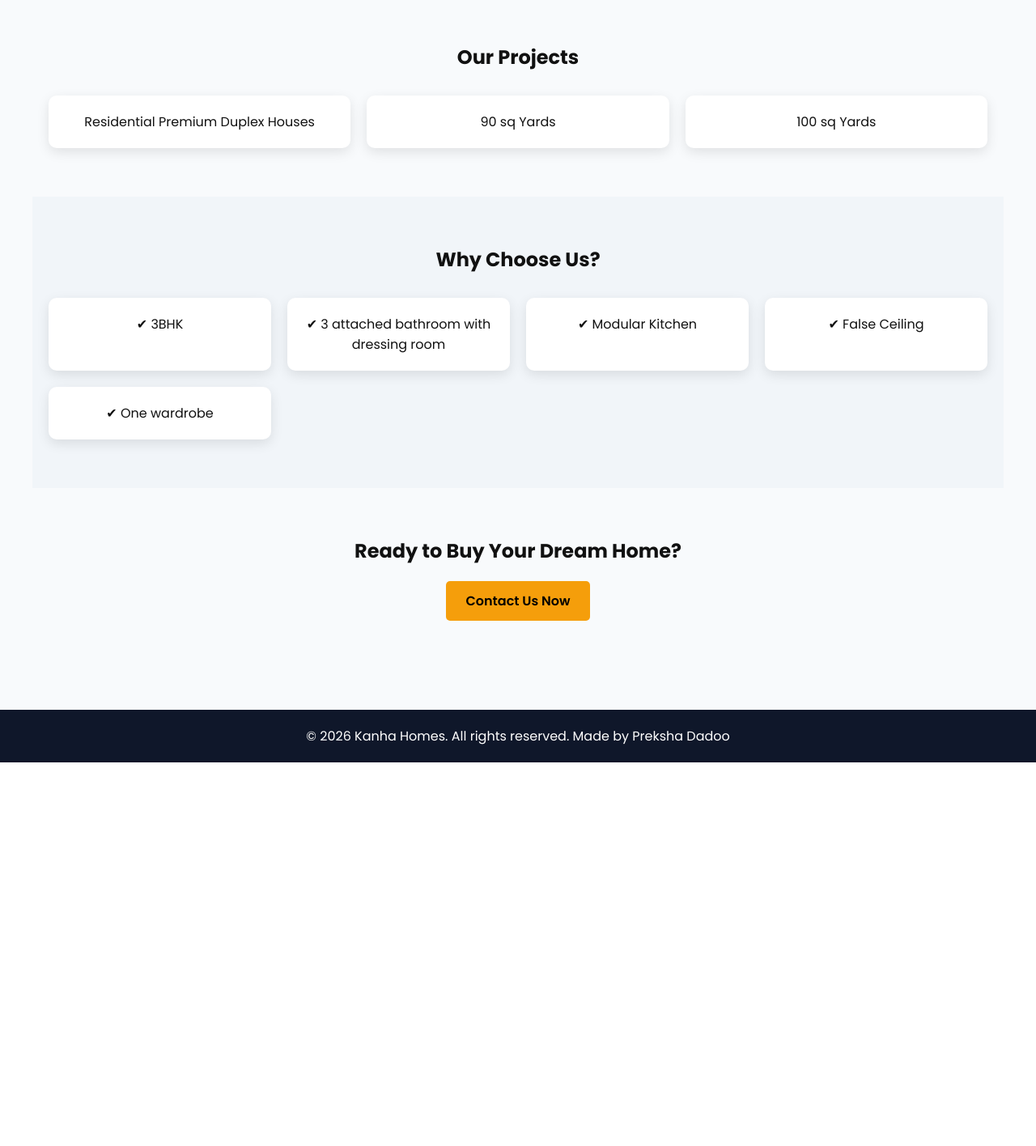
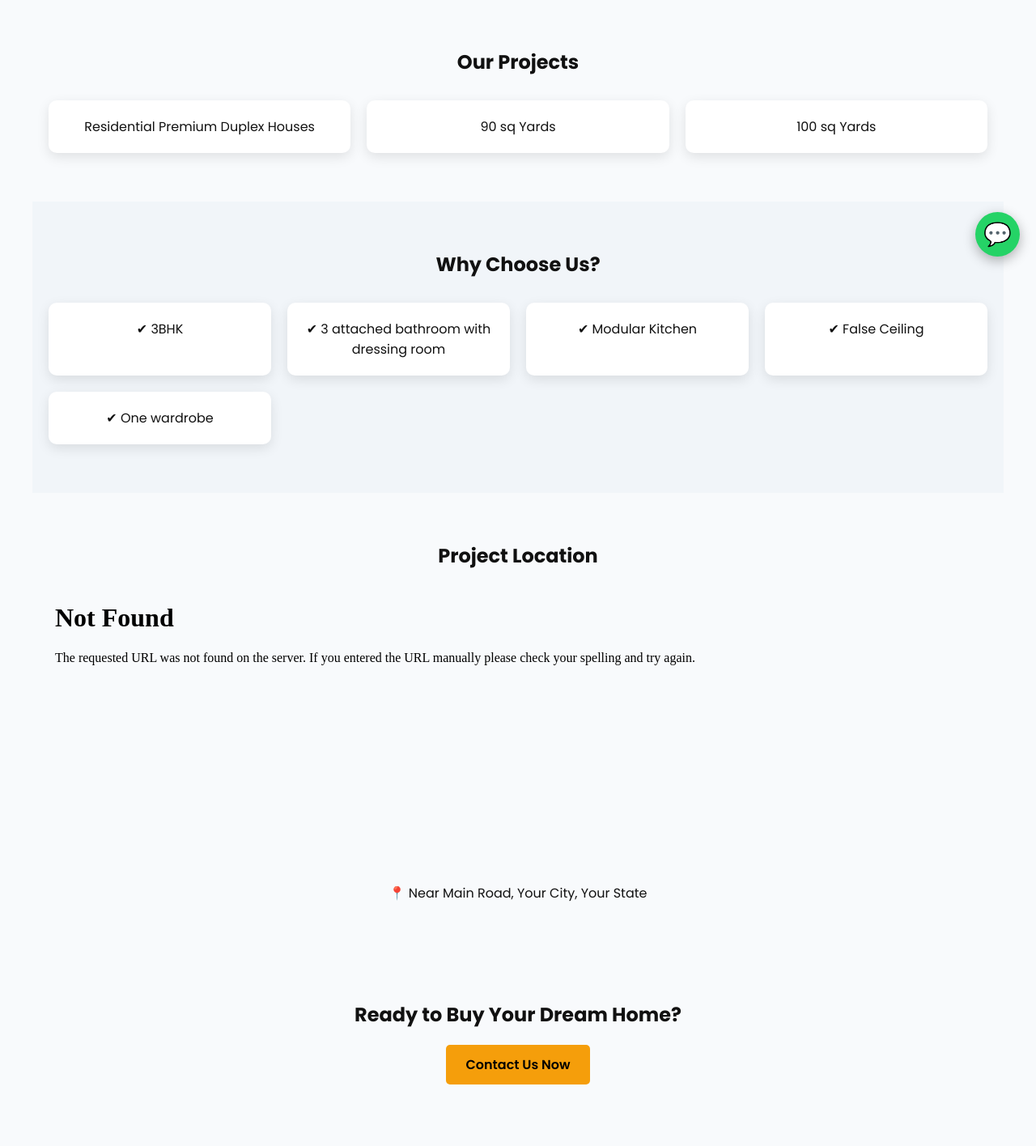
Before and after one commit to Preksha-Dadoo/kanha-homes, a Flask app: page / in a window 1280 px wide. Shown: the part 463-1879 px from the top of the page at 81% size. Before the commit the page ends 1405 px from the top, so only its background shows below. Run offline with Flask 3, Linux system fonts and the light colour scheme; some libraries are stand-ins or nearby versions.

Commit message:
Add Google Maps location

```diff
--- a/templates/index.html
+++ b/templates/index.html
@@ -104,6 +104,8 @@
 
     <header>
         <nav>
+            <a href="tel:+91XXXXXXXXXX" style="background:#f59e0b;padding:8px 15px;border-radius:5px;color:black;">Call Now</a>
+
             <h2>Kanha Homes</h2>
             <div>
                 <a href="/">Home</a>
@@ -140,6 +142,26 @@
         </div>
     </section>
 
+    <section class="section">
+    <h2 style="text-align:center;margin-bottom:20px;">Project Location</h2>
+
+    <div style="width:100%;border-radius:10px;overflow:hidden;">
+        <!-- PASTE GOOGLE MAP IFRAME BELOW -->
+        <iframe
+            src="PASTE_GOOGLE_MAP_EMBED_LINK_HERE"
+            width="100%"
+            height="350"
+            style="border:0;"
+            allowfullscreen=""
+            loading="lazy">
+        </iframe>
+    </div>
+
+    <p style="text-align:center;margin-top:10px;">
+        📍 Near Main Road, Your City, Your State
+    </p>
+</section>
+
     <section class="section" style="text-align:center;">
         <h2>Ready to Buy Your Dream Home?</h2>
         <a href="/contact" class="btn">Contact Us Now</a>
@@ -149,6 +171,31 @@
         <p>© 2026 Kanha Homes. All rights reserved. Made by Preksha Dadoo</p>
     </div>
 
+    <a href="https://wa.me/+919927016371" target="_blank" class="whatsapp-float">
+    💬
+</a>
+
+<style>
+.whatsapp-float{
+    position:fixed;
+    bottom:20px;
+    right:20px;
+    background:#25D366;
+    color:white;
+    font-size:28px;
+    width:55px;
+    height:55px;
+    border-radius:50%;
+    display:flex;
+    justify-content:center;
+    align-items:center;
+    text-decoration:none;
+    box-shadow:0 5px 15px rgba(0,0,0,.3);
+    z-index:999;
+}
+</style>
+
+
 </body>
 
 </html>
```
